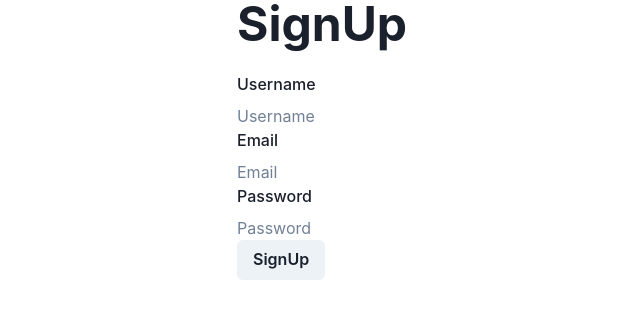
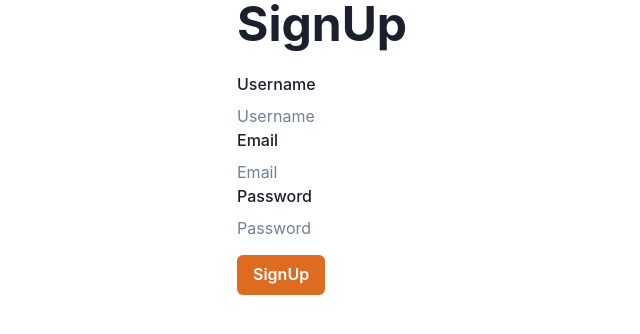
Before and after one commit to audreythando/login-react, a React (Create React App) app: page /signUp in a window 1280 px wide. Shown: the top 334 px of the page, without its empty margins (279-919 px from the left). Built offline with nearby package versions, Linux system fonts and the light colour scheme.

Commit message:
changed to tsx file

```diff
--- a/src/components/Details/DetailModal.jsx
+++ b/src/components/Details/DetailModal.tsx
@@ -12,12 +12,15 @@ import {
 } from '@chakra-ui/react'
 import { useNavigate } from "react-router-dom";
 
+interface ModalDetails {
+    name: string,
+    email: string,
+    password: string,
+}
 
-
-function DetailModal(props) {
+function DetailModal(props: ModalDetails) {
     const { isOpen, onOpen, onClose } = useDisclosure();
-
-    const navigate = useNavigate();
+    let navigate = useNavigate();
 
     const closeModal = () => {
         onClose();
@@ -26,9 +29,7 @@ function DetailModal(props) {
 
     return (
         <div>
-            <Button onClick={onOpen} >SignUp</Button>
-
-
+            <Button onClick={onOpen} colorScheme={'orange'} mt={'15px'}>SignUp</Button>
 
             <Modal isOpen={isOpen} onClose={closeModal}>
                 <ModalOverlay />
```
